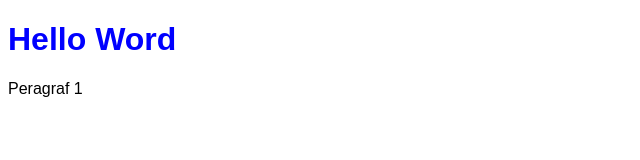
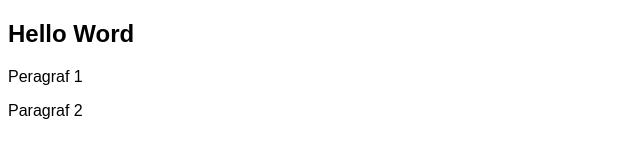
Before and after one commit to MuhamadFahdy/Rekweb-pertemuan-3, a plain HTML site: page index.html in a window 1280 px wide. Shown: the whole page, without its empty margins (0-640 px from the left). Drawn offline with Linux system fonts and the light colour scheme.

Commit message:
menambahan paragraf dan mengubah h1 menadi h2

```diff
--- a/index.html
+++ b/index.html
@@ -6,9 +6,10 @@
 </head>
 <body>
 
-<h1>Hello Word</h1>
+<h2>Hello Word</h2>
 
 <p>Peragraf 1</p>
+<p>Paragraf 2</p>
 
 <script type="text/javascript" src="script.js"></script>
 </body>
```
